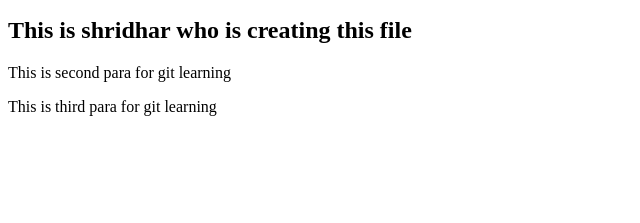
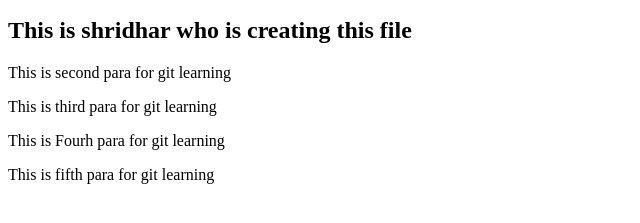
Before and after one commit to shridharkagi/gittest, a plain HTML site: page index.html in a window 1280 px wide. Shown: the part 101-324 px from the top of the page, without its empty margins (0-640 px from the left). Drawn offline with Linux system fonts and the light colour scheme.

Commit message:
index.htlm

```diff
--- a/index.html
+++ b/index.html
@@ -13,5 +13,7 @@
     <h2>This is shridhar who is creating this file</h2>
     <p> This is second para for git learning</p>
     <p> This is third para for git learning</p>
+    <p> This is Fourh para for git learning</p>
+    <p> This is fifth para for git learning</p>
 </body>
 </html>
```
